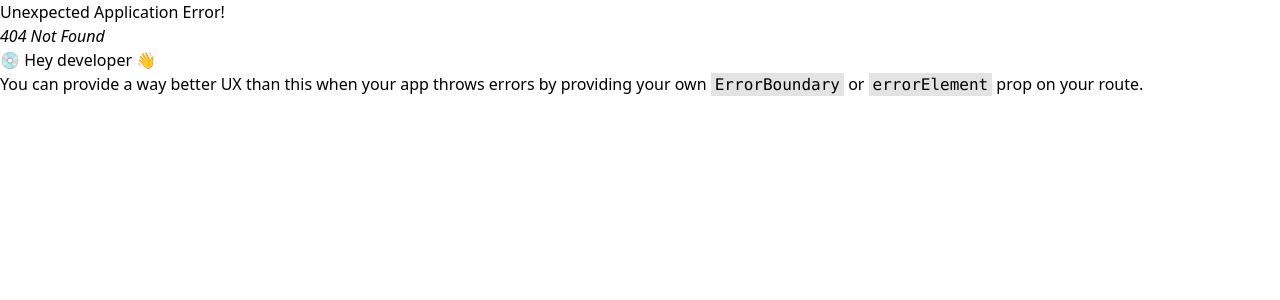
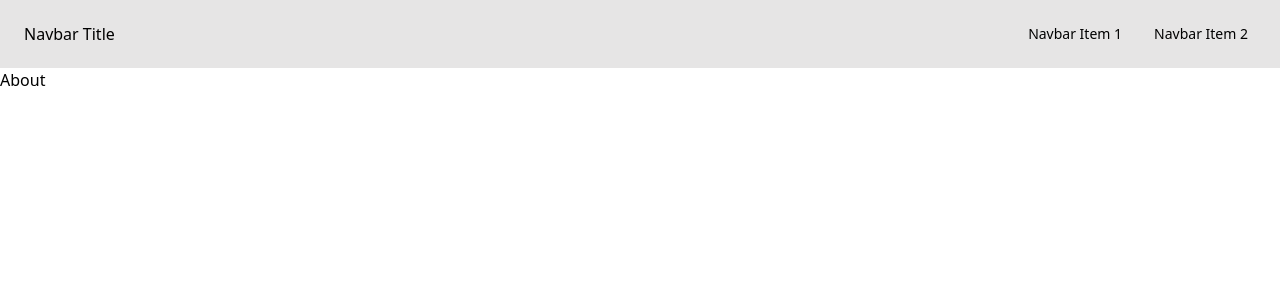
Before and after one commit to safkat07/Cleaner-Co, a React (Vite) app: page /about in a window 1280 px wide. Before the commit this address had no page. Shown: the top 300 px of the page. Built offline with nearby package versions, Linux system fonts and the light colour scheme.

Commit message:
navbar added

```diff
--- a/package.json
+++ b/package.json
@@ -12,6 +12,7 @@
   "dependencies": {
     "localforage": "^1.10.0",
     "match-sorter": "^6.3.1",
+    "prop-types": "^15.8.1",
     "react": "^18.2.0",
     "react-dom": "^18.2.0",
     "react-router-dom": "^6.18.0",
--- a/src/App.jsx
+++ b/src/App.jsx
@@ -1,8 +1,13 @@
+import { Outlet } from "react-router-dom";
+import MainLayout from "./Components/Layout/MainLayout";
+
 function App() {
   return (
-    <>
-      <h1 className="text-5xl">Clean co</h1>
-    </>
+    <div>
+      <MainLayout>
+        <Outlet></Outlet>
+      </MainLayout>
+    </div>
   );
 }
 
--- /dev/null
+++ b/src/Components/Layout/MainLayout.jsx
@@ -0,0 +1,44 @@
+import propTypes from "prop-types"
+
+const MainLayout = ({ children }) => {
+  return (
+<div className="drawer">
+  <input id="my-drawer-3" type="checkbox" className="drawer-toggle" />
+  <div className="drawer-content flex flex-col">
+    {/* Navbar */}
+    <div className="w-full navbar bg-base-300">
+      <div className="flex-none lg:hidden">
+        <label htmlFor="my-drawer-3" aria-label="open sidebar" className="btn btn-square btn-ghost">
+          <svg xmlns="http://www.w3.org/2000/svg" fill="none" viewBox="0 0 24 24" className="inline-block w-6 h-6 stroke-current"><path strokeLinecap="round" strokeLinejoin="round" strokeWidth="2" d="M4 6h16M4 12h16M4 18h16"></path></svg>
+        </label>
+      </div>
+      <div className="flex-1 px-2 mx-2">Navbar Title</div>
+      <div className="flex-none hidden lg:block">
+        <ul className="menu menu-horizontal">
+          {/* Navbar menu content here */}
+          <li><a>Navbar Item 1</a></li>
+          <li><a>Navbar Item 2</a></li>
+        </ul>
+      </div>
+    </div>
+    <div>
+    {children}
+    </div>
+  </div>
+  <div className="drawer-side">
+    <label htmlFor="my-drawer-3" aria-label="close sidebar" className="drawer-overlay"></label>
+    <ul className="menu p-4 w-80 min-h-full bg-base-200">
+      {/* Sidebar content here */}
+      <li><a>Sidebar Item 1</a></li>
+      <li><a>Sidebar Item 2</a></li>
+    </ul>
+  </div>
+</div>
+  );
+};
+
+MainLayout.propTypes ={
+  children: propTypes.node
+}
+
+export default MainLayout;
--- /dev/null
+++ b/src/Page/About.jsx
@@ -0,0 +1,11 @@
+
+
+const About = () => {
+    return (
+        <div>
+           <h2> About</h2>
+        </div>
+    );
+};
+
+export default About;
--- /dev/null
+++ b/src/Page/Contact.jsx
@@ -0,0 +1,11 @@
+
+
+const Contact = () => {
+    return (
+        <div>
+            <h2>Contact</h2>
+        </div>
+    );
+};
+
+export default Contact;
--- /dev/null
+++ b/src/Page/Login.jsx
@@ -0,0 +1,11 @@
+
+
+const Login = () => {
+    return (
+        <div>
+            <h2>login</h2>
+        </div>
+    );
+};
+
+export default Login;
--- /dev/null
+++ b/src/Page/Register.jsx
@@ -0,0 +1,9 @@
+const Register = () => {
+  return (
+    <div>
+      <h2>REgister</h2>
+    </div>
+  );
+};
+
+export default Register
```
Also changed, not shown: src/Routes/Index.jsx (+28 -6 lines), 1 other file (tests, documents, lock files or other folders).
